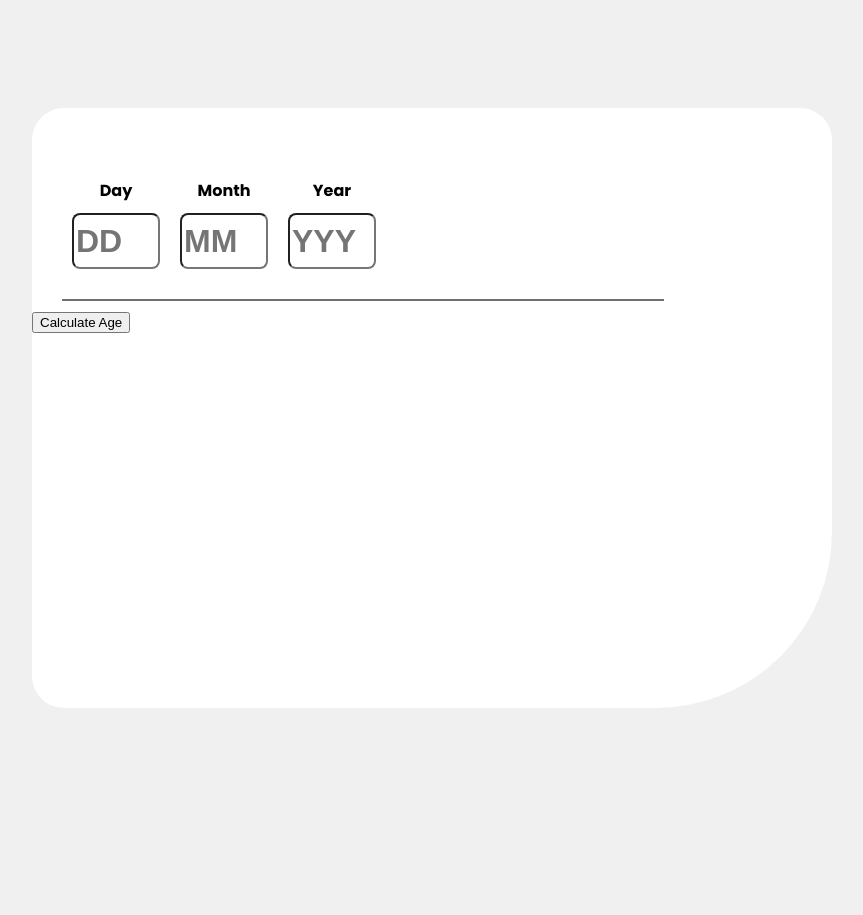
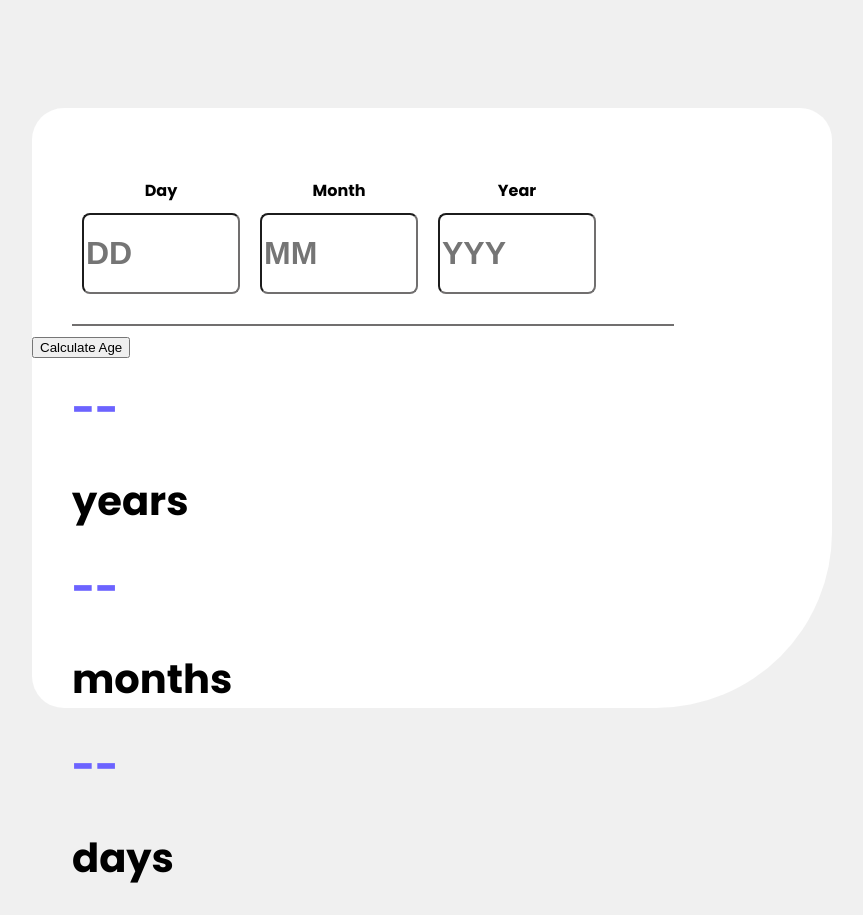
Before and after one commit to Noahsparkes/Age-calculator-app, a plain HTML site: page index.html in a window 1280 px wide. Shown: the whole page, without its empty margins (208-1071 px from the left). Before the commit the page ends 800 px from the top, so only its background shows below. Drawn offline with Linux system fonts and the light colour scheme.

Commit message:
recent changes & updated results div.

```diff
--- a/app.js
+++ b/app.js
@@ -44,7 +44,9 @@ function calculateAge() {
     }
 
     // Display the result
-    document.getElementById('result').innerText = `${years} years ${months} months ${days} days`;
+    document.getElementById('result').innerText = `${years} years
+    ${months} months
+    ${days} days`;
   } //change this statement
 
   // Adding a debug statement to ensure the script is loaded
--- a/index.html
+++ b/index.html
@@ -39,9 +39,14 @@
   </div>
   <hr>
   <button onclick="calculateAge()">Calculate Age</button>
-  <p id="result"></p>
+
+  <div  id="result" class="result">
+    <span class="years">--</span><h1>years</h1>
+    <span class="months">--</span><h1>months</h1>
+    <span class="days">--</span><h1>days</h1>
+ </div>
+
 </div>
-
 
 
   <!---
--- a/style.css
+++ b/style.css
@@ -20,7 +20,7 @@ body {
     justify-content: left;  /*was space-between*/
     align-items: center;
     margin-top: 60px;
-    margin-left: 30px; /*space from the side wall*/
+    margin-left: 40px; /*space from the side wall*/
 }
 
 .input-item {
@@ -40,9 +40,10 @@ body {
 }
 
 #day, #month, #year {
-    height: 50px;
-    width: 80px;
+    height: 75px;
+    width: 150px;
     border-radius: 8px;
+    border-color:hsl(0, 1%, 44%);
     font-family: 'popins', sans-serif;
     font-size: 32px;
     font-weight: 600;
@@ -51,14 +52,53 @@ hr{
     width: 75%; /* Adjust this value to control the length of the hr line */
     border: .5px solid hsl(0, 1%, 44%); /* Adjust the border style, color, and thickness if needed */
     margin-top: 20px;
-    margin-left: 30px;
+    margin-left: 40px;
 }
 
-#result{
-font-family:'Poppins', sans-serif;
-font-size: 32px;
-font-weight: 800;
+
+/*#result {
+    font-family: 'Poppins', sans-serif;
+    font-size: 32px;
+    font-weight: 800;
+    color:#6c63ff ;
+    display: flex;
+    flex-direction: column;
+    align-items: flex-start; /* Align items to the start of the flex container
+    padding: 20px;
+}*/
+
+
+.result {
+    font-size: 36px;
+    font-weight: bold;
+    text-align: left;
+    margin-top: 20px;
+    margin-left: 40px
 }
+
+.result span {
+    display:block;
+    color: #6c63ff;
+    font-size: 40px;
+    margin-bottom: 5px;
+}
+
+.result h1{
+    font-size: 40px;
+    display: inline-block;
+}
+
+
+
+
+
+
+
+
+
+
+
+
 
 
 
@@ -72,10 +112,10 @@ font-weight: 800;
 
 /*
 Todo list:
-- continue with the input fields
-- add space between input fields
+- continue with the input fields \
+- add space between input fields \
 - style input fields accordingly
-- add a breakline between the input fields and output.
+- add a breakline between the input fields and output. \
 - style the button.
 - handle error casses and style no input casses.
 */
```
